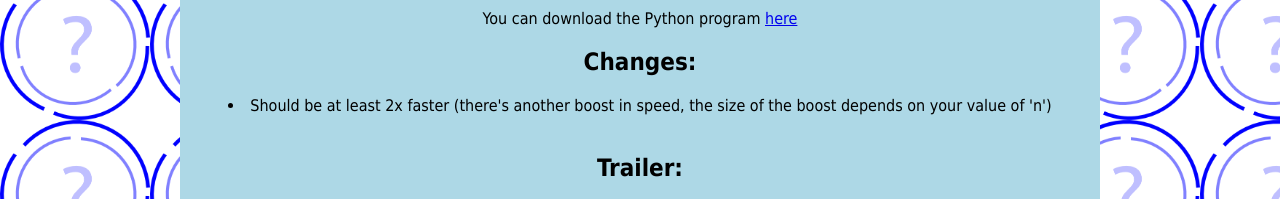
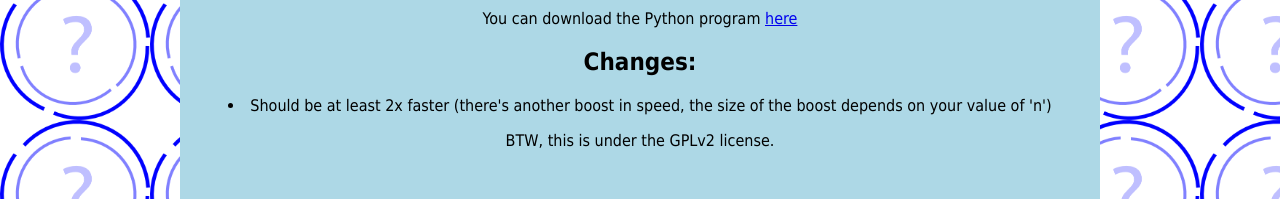
Before and after one commit to iamunknown2/iamunknown2.github.io, a plain HTML site: page index.html in a window 1280 px wide. Shown: the part 1080-1279 px from the top of the page. Drawn offline with Linux system fonts and the light colour scheme; a script that the page names is missing.

Commit message:
Updated with Git_Update.py

```diff
--- a/index.html
+++ b/index.html
@@ -47,6 +47,7 @@
 <p>You can download the Python program <a href="./programs/Nth_Prime.py" download="">here</a></p>
 <h2>Changes:</h2>
 <li>Should be at least 2x faster (there's another boost in speed, the size of the boost depends on your value of 'n')</li>
+<p>BTW, this is under the GPLv2 license.</p>
 <br>
 <h2>Trailer:</h2>
 <iframe width="420" height="315"
```
